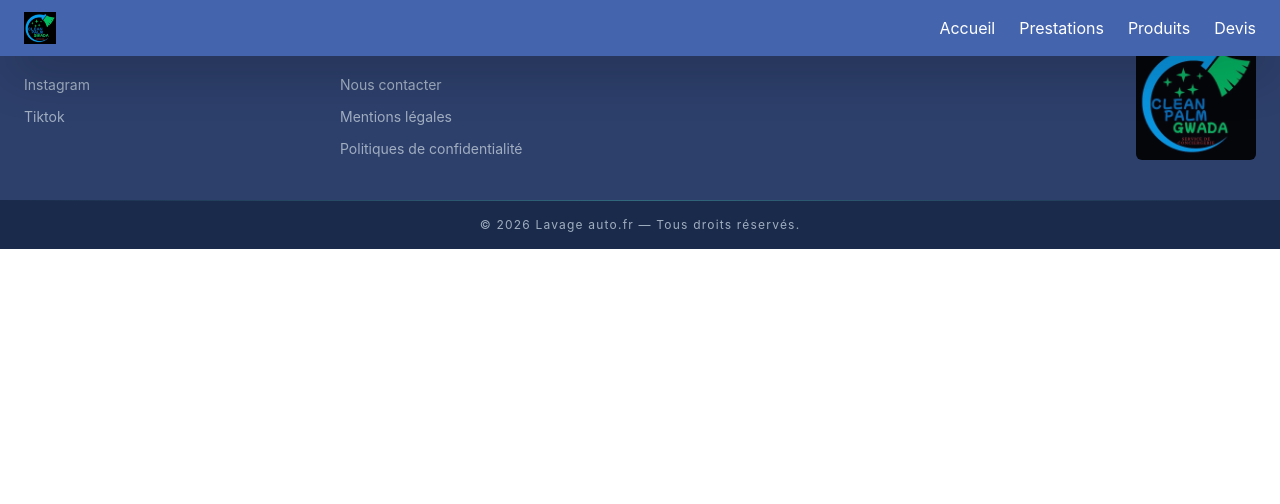
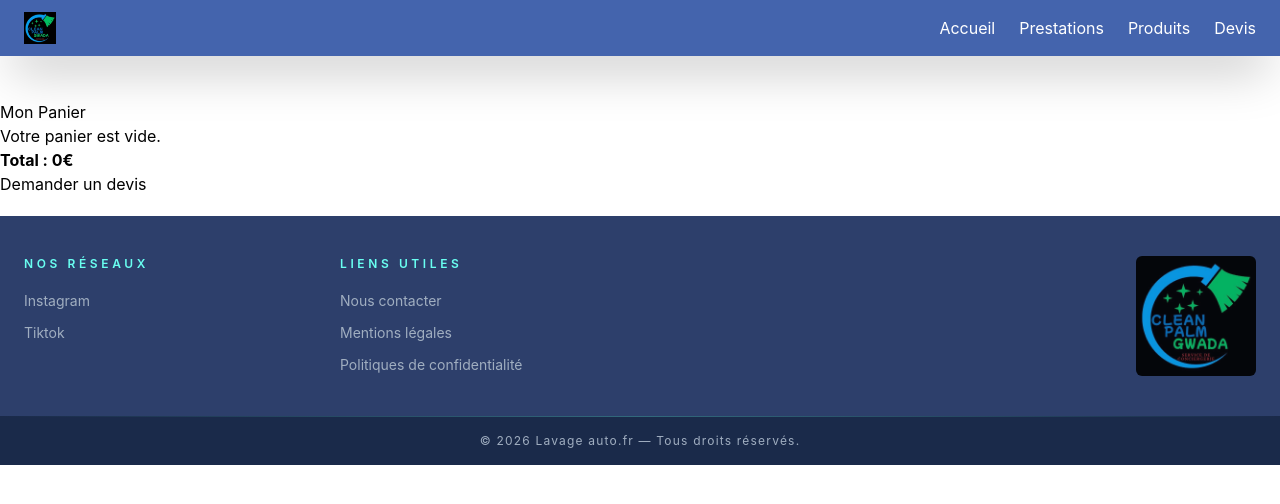
Before and after one commit to Sckertch/LavageAuto, a Vue app: page /paniers in a window 1280 px wide. Shown: the top 504 px of the page. Built offline with nearby package versions, Linux system fonts and the light colour scheme; a web font is replaced by a local one.

Commit message:
feat: implement shopping cart functionality with TypeScript and Vue components

```diff
--- /dev/null
+++ b/src/Entity/PanierItem.ts
@@ -0,0 +1,7 @@
+export interface PanierItem {
+  id: number
+  type: 'produit' | 'prestation'
+  label: string
+  prix: number
+  quantite: number
+}
--- /dev/null
+++ b/src/components/ui/BoutonPanier.vue
@@ -0,0 +1,12 @@
+<!-- src/components/CartButton.vue -->
+<script setup lang="ts">
+import { usePanierStore } from '@/stores/usePanierStore.ts'
+const panier = usePanierStore()
+</script>
+
+<template>
+  <router-link to="/panier" class="cart-btn">
+    🛒
+    <span v-if="panier.itemTotaux > 0" class="badge">{{ panier.itemTotaux }}</span>
+  </router-link>
+</template>
--- a/src/router/index.ts
+++ b/src/router/index.ts
@@ -2,11 +2,13 @@ import HomeView from '@/views/HomeView.vue'
 import ThePrestationView from '@/views/ThePrestationView.vue'
 import TheProductView from '@/views/TheProduitView.vue'
 import { createRouter, createWebHistory, type RouteRecordRaw } from 'vue-router'
+import ThePanierView from '@/views/ThePanierView.vue'
 
 const routes: RouteRecordRaw[] = [
   { path: '/', name: 'HomeView', component: HomeView },
   { path: '/prestations', name: 'ThePrestationView', component: ThePrestationView },
   { path: '/produits', name: 'TheProduitView', component: TheProductView },
+  {path: '/paniers', name: 'ThePanierView', component: ThePanierView },
 ]
 
 const router = createRouter({
--- /dev/null
+++ b/src/stores/usePanierStore.ts
@@ -0,0 +1,62 @@
+import { ref, computed } from 'vue'
+import { defineStore } from 'pinia'
+import type { PanierItem } from '@/Entity/PanierItem'
+
+const STORAGE_KEY = 'panier'
+
+export const usePanierStore = defineStore('Panier', () => {
+  // Hydratation depuis localStorage sinon vide
+  const itemsDuPanier = ref<PanierItem[]>(
+    JSON.parse(
+      localStorage.getItem(STORAGE_KEY) ?? '[]')
+  )
+
+  //Persister les données dans le localstorage
+  function persist(){
+    localStorage.setItem(STORAGE_KEY, JSON.stringify(itemsDuPanier.value))
+  }
+
+  function ajouterUnItem(item: Omit<PanierItem, 'quantite'>) {
+    const estDejaDansLePanier = itemsDuPanier.value.find(
+      (item) => item.id === item.id && item.type == item.type,
+    )
+    if (estDejaDansLePanier) {
+      estDejaDansLePanier.quantite++
+    } else {
+      //Initialise la quantité à 1
+      itemsDuPanier.value.push({ ...item, quantite: 1 })
+    }
+    persist()
+  }
+
+  function supprimerUnItem(id: number, type: PanierItem['type']){
+    itemsDuPanier.value = itemsDuPanier.value.filter(item => !(item.id === id && item.type == type))
+    persist()
+  }
+  function majQuantite(id: number, type: PanierItem['type'], qtt: number) {
+    const item = itemsDuPanier.value.find(item => item.id === id && item.type === type)
+    if (item) {
+      item.quantite = qtt;
+      persist()
+    }
+  }
+
+  function viderPanier(){
+    itemsDuPanier.value = []
+    persist()
+  }
+
+  const prixTotal = computed(() =>
+    itemsDuPanier.value.reduce((
+      sum, i) =>
+      sum + i.prix * i.quantite, 0
+    ))
+
+  const itemTotaux = computed(() =>
+    itemsDuPanier.value.reduce((
+      sum, i) =>
+      sum + i.quantite, 0
+    ))
+
+  return { itemsDuPanier, ajouterUnItem, supprimerUnItem, majQuantite, viderPanier, prixTotal, itemTotaux }
+})
--- /dev/null
+++ b/src/views/ThePanierView.vue
@@ -0,0 +1,29 @@
+<!-- src/views/CartView.vue -->
+<script setup lang="ts">
+import { usePanierStore } from '@/stores/usePanierStore.ts'
+const panier = usePanierStore()
+
+function requestDevis() {
+  // TODO: POST /api/devis avec cart.items → API Laravel
+  console.log('Payload futur:', panier.itemsDuPanier)
+}
+</script>
+
+<template>
+  <div class="mt-20 py-5">
+    <h1>Mon Panier</h1>
+    <p v-if="!panier.itemsDuPanier.length">Votre panier est vide.</p>
+    <ul v-else>
+      <li v-for="item in panier.itemsDuPanier" :key="`${item.type}-${item.id}`">
+        {{ item.label }} — {{ item.prix }}€ × {{ item.quantite }}
+        <button @click="panier.supprimerUnItem(item.id, item.type)">✕</button>
+      </li>
+    </ul>
+    <p>
+      <strong>Total : {{ panier.prixTotal }}€</strong>
+    </p>
+    <button @click="requestDevis" :disabled="!panier.itemsDuPanier.length">
+      Demander un devis
+    </button>
+  </div>
+</template>
```
